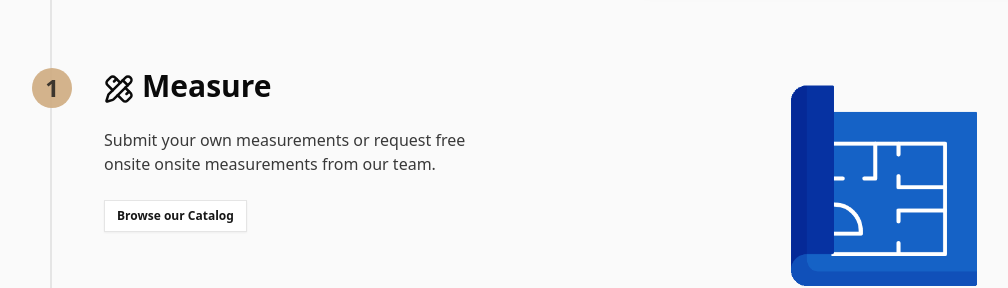
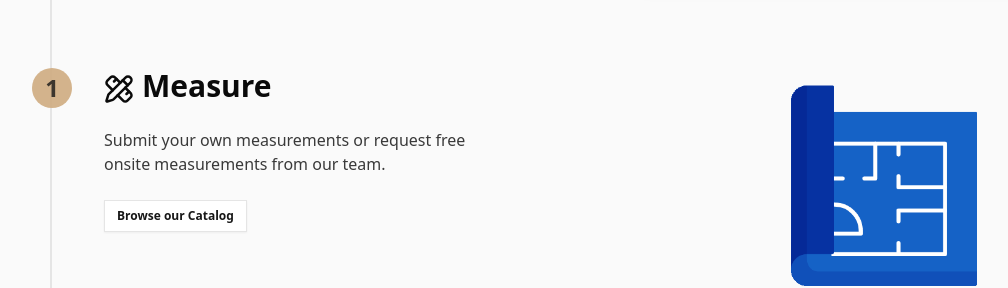
Before and after one commit to beamshyft/beamshyft, a Next.js app: page / in a window 1280 px wide. Shown: the part 1940-2228 px from the top of the page, without its empty margins (40-1048 px from the left). Built offline with nearby package versions, Linux system fonts and the light colour scheme.

Commit message:
home: remove duplicate word
Signed-off-by: Joel Savitz <joel@beamshyft.com>

```diff
--- a/src/app/home/_page.tsx
+++ b/src/app/home/_page.tsx
@@ -245,7 +245,7 @@ const Home: React.FC = () => {
           <InfoSection
             height="400px"
             title={<div className="gap-2 items-center "><i className="inline-block align-bottom mr-2"><PencilRuler width={30} height={30} /></i>Measure</div>}
-            description="Submit your own measurements or request free onsite onsite measurements from our team."
+            description="Submit your own measurements or request free onsite measurements from our team."
             number={1}
             leftChild={
               <Button asChild size={"sm"} variant="outline">
```
